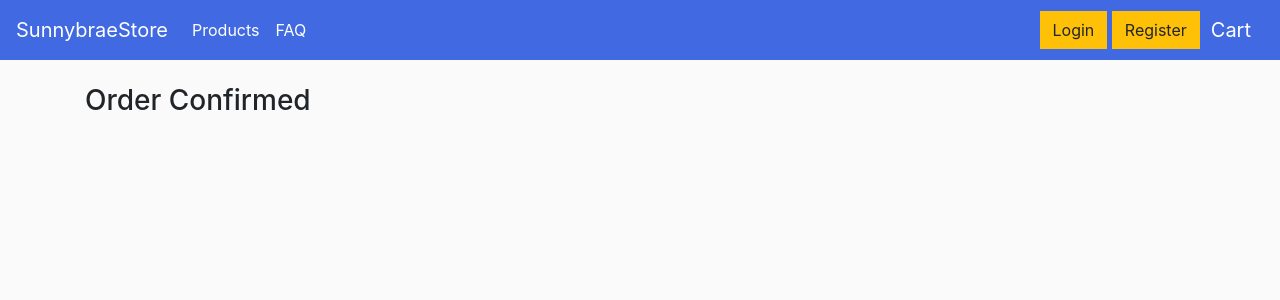
After one commit to Rinkesh-P/Sunnybrae-Superette-OnlineStore, a Django app: page /order_confirmation/ in a window 1280 px wide. The commit adds this page. Shown: the top 300 px of the page. Run offline with Django 5.2, Linux system fonts and the light colour scheme; some libraries are stand-ins or nearby versions.

Commit message:
created a order_confirmation page
created a order_confirmation page so that when users have confirmed the purchase it will take them to a order confirmation page to let them know the payment has been made.

```diff
--- a/SunnybraeWeb/store/templates/store/cart.html
+++ b/SunnybraeWeb/store/templates/store/cart.html
@@ -19,7 +19,7 @@
                               <h5>Total:<strong> ${{order.get_cart_total|floatformat:2}} </strong></h5>
                          </th>
                          <th>
-                              <a href="{% url 'checkout' %}">Checkout #not implemented yet </a>
+                              <a href="{% url 'checkout' %}"> Checkout </a>
                          </th>
                     </tr>
                </table>
--- /dev/null
+++ b/SunnybraeWeb/store/templates/store/order_confirmation.html
@@ -0,0 +1,7 @@
+{% extends 'store/main.html' %}
+{% load static %}
+{% block content %}
+
+    <h3> Order Confirmed </h3>
+
+{% endblock content %}
--- a/SunnybraeWeb/store/urls.py
+++ b/SunnybraeWeb/store/urls.py
@@ -11,5 +11,6 @@ urlpatterns = [
     path('updateItem/', views.updateItem, name='updateItem'),
     path('logout/', views.user_logout, name='logout'),
     path('checkout/', views.checkout, name='checkout'),
+    path('order_confirmation/', views.order_confirmation, name = 'order_confirmation'),
 
 ]
--- a/SunnybraeWeb/store/views.py
+++ b/SunnybraeWeb/store/views.py
@@ -88,7 +88,10 @@ def checkout(request): #--------------------------------------------------------
     else:
         order = None
 
-    items = order.orderitem_set.all()
+    if order:
+        items = order.orderitem_set.all()
+    else:
+        items = []
 
     if request.method == 'POST':
         form = CheckoutForm(request.POST)
@@ -97,16 +100,21 @@ def checkout(request): #--------------------------------------------------------
             if request.user.is_authenticated:
                 checkout_info.customer = customer
             else:
-                pass
+                pass #integrate a guest checkout option
             checkout_info.order = order
             checkout_info.save()
             order.complete = True
             order.save()
+            return redirect('order_confirmation')
     else:
         form = CheckoutForm()
 
     context = {'items': items, 'order': order, 'form': form}
     return render (request, 'store/checkout.html', context)
+
+def order_confirmation(request):
+    context = {}
+    return render (request, 'store/order_confirmation.html', context)
 
 def cart(request):
 
```
Also changed, not shown: SunnybraeWeb/db.sqlite3.
